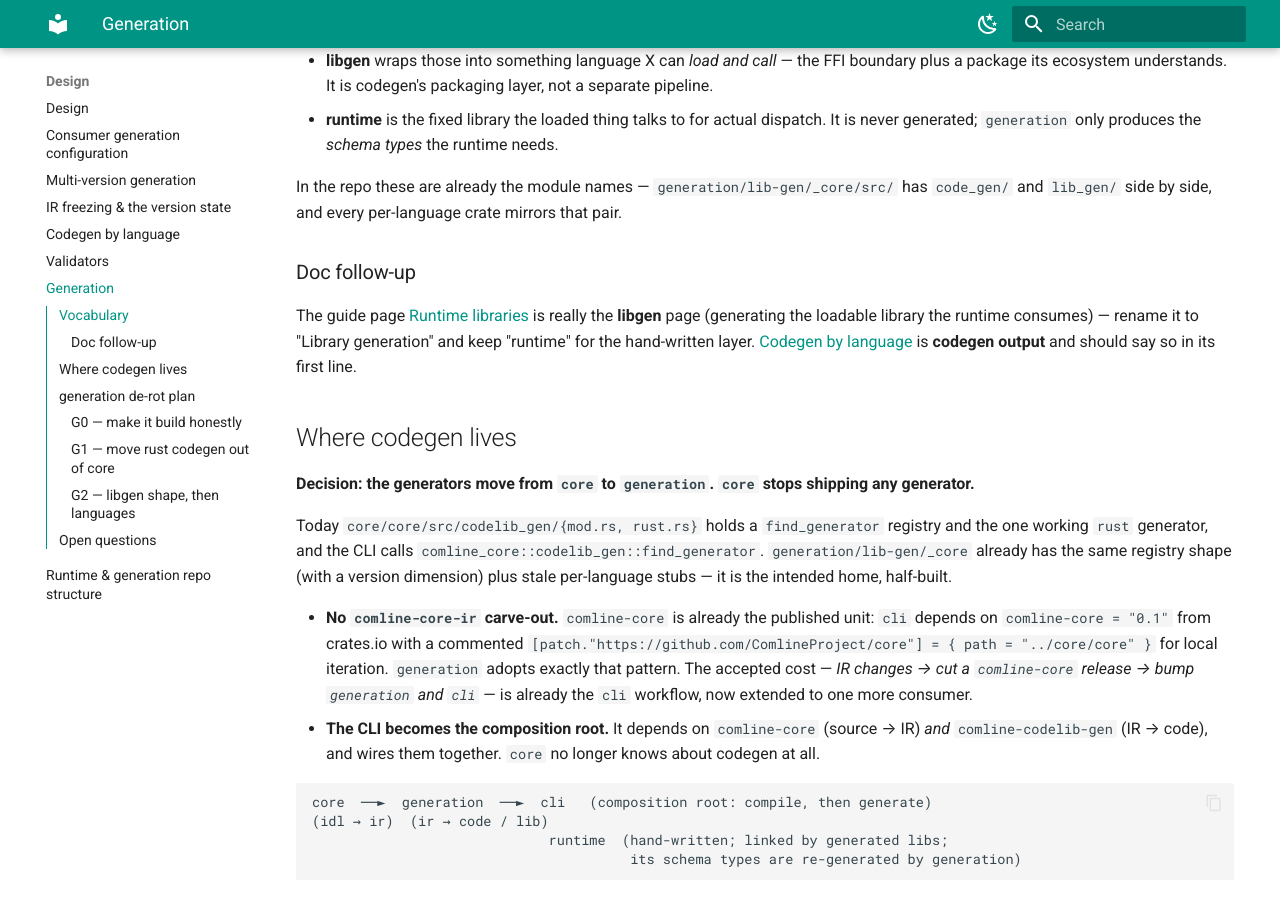
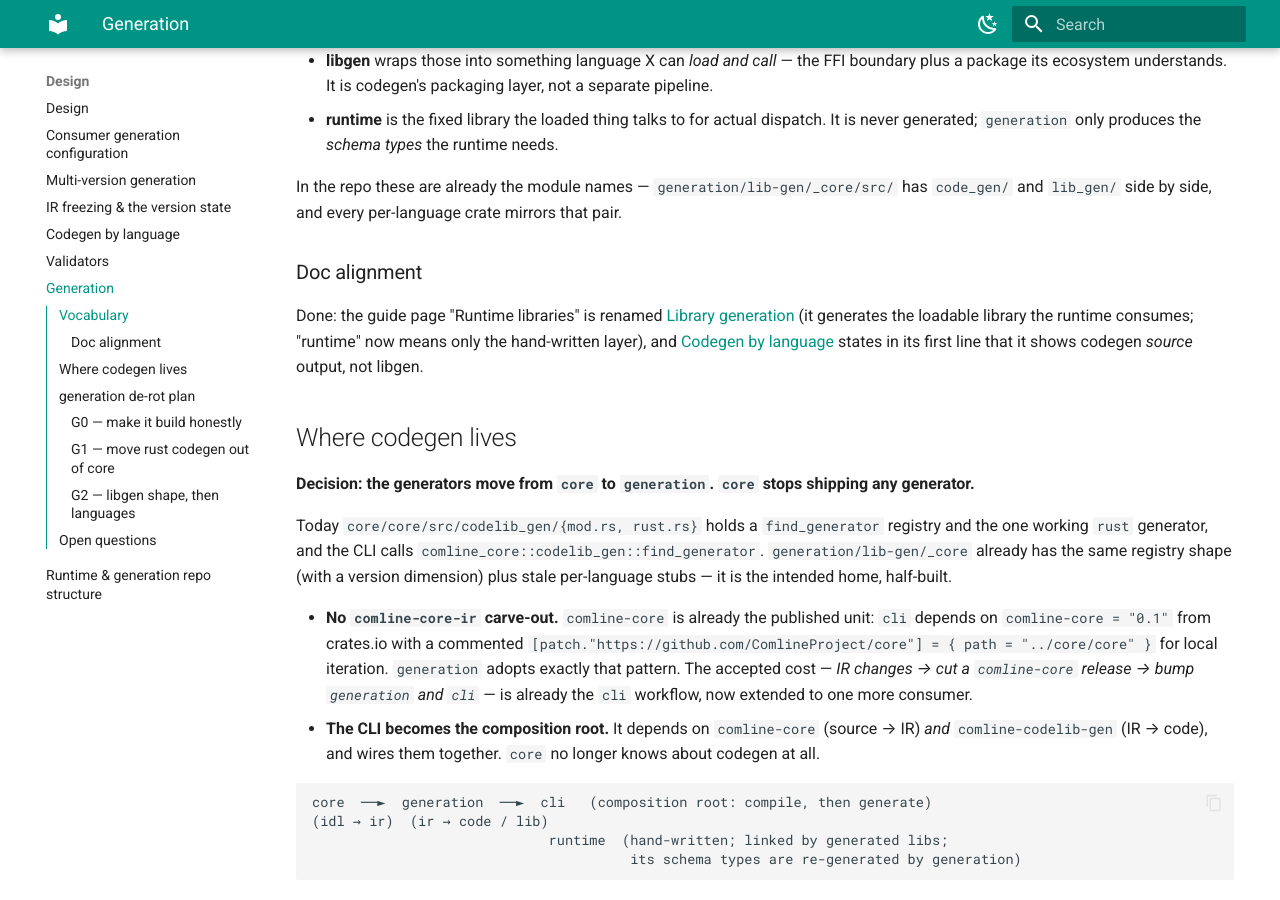
Before and after one commit to ComlineProject/docs, an MkDocs documentation site: the page built from docs/docs/design/generation.md, in a window 1280 px wide and 900 px high, scrolled down 807 px. Built offline with MkDocs 1.6.1 and Material for MkDocs 9.7.7, drawn with Linux system fonts in a browser that asks for light colours; the version menu is left out.

Commit message:
docs: rename 'Runtime libraries' guide page to 'Library generation'
Aligns the guide with the codegen/libgen/runtime vocabulary from
design/generation.md: the page generates the loadable library the runtime
consumes (libgen), it is not the runtime. Reword its intro around that
split, update the two inbound links + nav, and scope 'Codegen by
language' to codegen source output explicitly.

```diff
--- a/docs/docs/design/generation.md
+++ b/docs/docs/design/generation.md
@@ -32,13 +32,13 @@ In the repo these are already the module names — `generation/lib-gen/_core/src
 has `code_gen/` and `lib_gen/` side by side, and every per-language crate mirrors
 that pair.
 
-### Doc follow-up
+### Doc alignment
 
-The guide page [Runtime libraries](../guide/codegen/runtime.md) is really the
-**libgen** page (generating the loadable library the runtime consumes) — rename
-it to "Library generation" and keep "runtime" for the hand-written layer.
-[Codegen by language](codegen-by-language.md) is **codegen output** and should
-say so in its first line.
+Done: the guide page "Runtime libraries" is renamed
+[Library generation](../guide/codegen/library-generation.md) (it generates the
+loadable library the runtime consumes; "runtime" now means only the hand-written
+layer), and [Codegen by language](codegen-by-language.md) states in its first
+line that it shows codegen *source* output, not libgen.
 
 ## Where codegen lives
 
--- a/docs/mkdocs.yml
+++ b/docs/mkdocs.yml
@@ -23,7 +23,7 @@ nav:
     - 'Code generation':
       - 'guide/codegen/index.md'
       - Generating code: 'guide/codegen/generating-code.md'
-      - Runtime libraries: 'guide/codegen/runtime.md'
+      - Library generation: 'guide/codegen/library-generation.md'
     - 'Runtime':
       - 'guide/runtime/index.md'
       - Call systems & serialization: 'guide/runtime/call-system.md'
```
Also changed, not shown: docs/docs/design/codegen-by-language.md (+3 -2 lines), docs/docs/guide/codegen/index.md (+2 -2 lines), docs/docs/guide/codegen/library-generation.md (added, +23 -0 lines), docs/docs/guide/codegen/runtime.md (deleted, +0 -20 lines), docs/docs/guide/runtime/index.md (+1 -1 lines).
